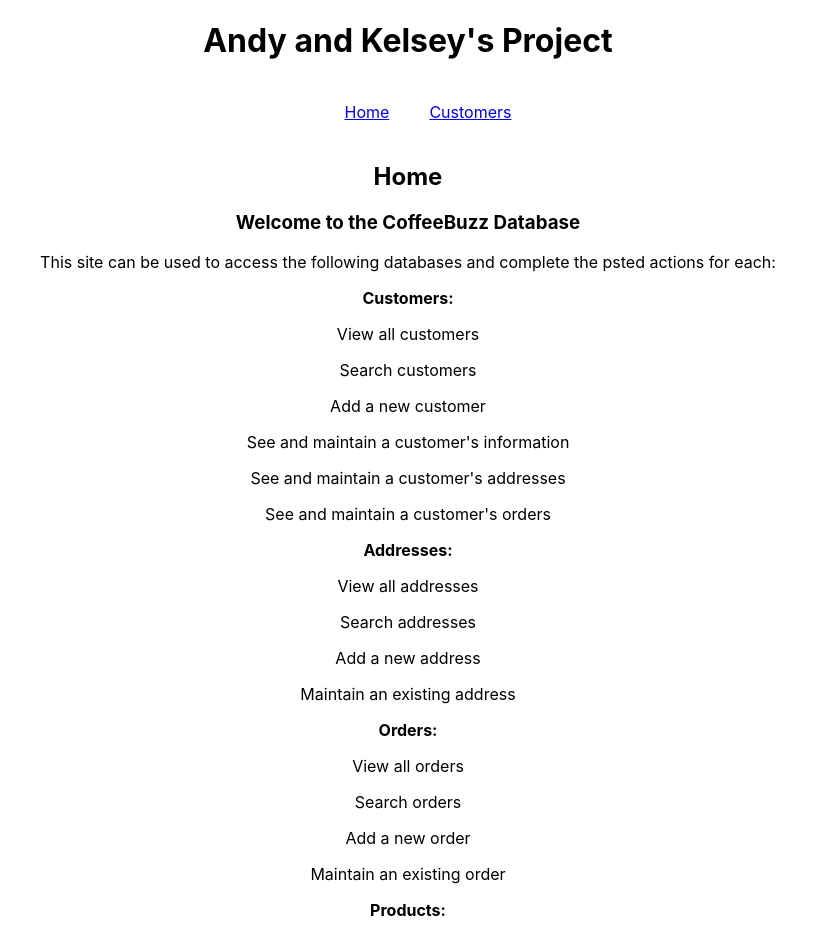
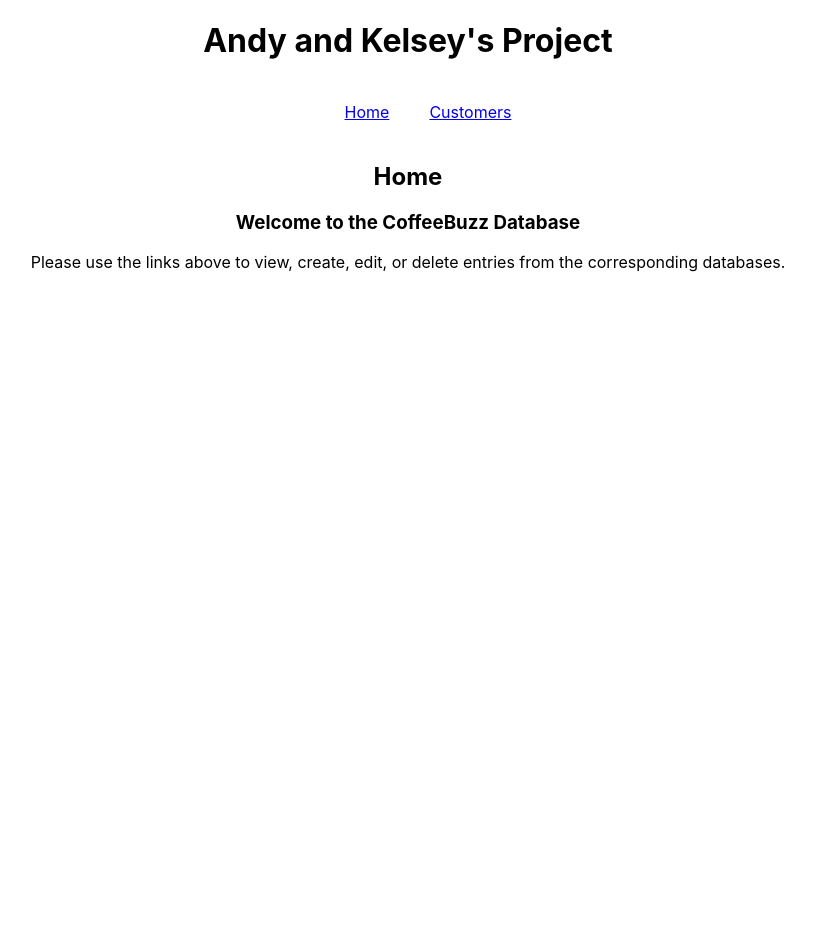
Before and after one commit to kelsey-b-schmidt/CS340-Final, a React (Create React App) app in the folder cs340-summer-2022-group-36/: page / in a window 1280 px wide. Shown: the top 937 px of the page, without its empty margins (232-1047 px from the left). After the commit the page ends 800 px from the top, so only its background shows below. Built offline with nearby package versions, Linux system fonts and the light colour scheme.

Commit message:
testing pages

```diff
--- a/cs340-summer-2022-group-36/src/Pages/Home.js
+++ b/cs340-summer-2022-group-36/src/Pages/Home.js
@@ -6,29 +6,7 @@
         <div>
             <h2>Home</h2>
             <h3>Welcome to the CoffeeBuzz Database</h3>
-            <p>This site can be used to access the following databases and complete the psted actions for each:</p>
-            <p><strong><pnk to="/Customers">Customers:</pnk></strong></p>
-            <p>View all customers</p>
-            <p>Search customers</p>
-            <p>Add a new customer</p>
-            <p>See and maintain a customer's information</p>
-            <p>See and maintain a customer's addresses</p>
-            <p>See and maintain a customer's orders</p>
-            <p><strong>Addresses:</strong></p>
-            <p>View all addresses</p>
-            <p>Search addresses</p>
-            <p>Add a new address</p>
-            <p>Maintain an existing address</p>
-            <p><strong>Orders:</strong></p>
-            <p>View all orders</p>
-            <p>Search orders</p>
-            <p>Add a new order</p>
-            <p>Maintain an existing order</p>
-            <p><strong>Products:</strong></p>
-            <p>View all products</p>
-            <p>Search products</p>
-            <p>Add a new product</p>
-            <p>Maintain an existing product</p>
+            <p>Please use the links above to view, create, edit, or delete entries from the corresponding databases.</p>
         </div>
     )
 }
```
Also changed, not shown: 6 other files (tests, documents, lock files or other folders).
